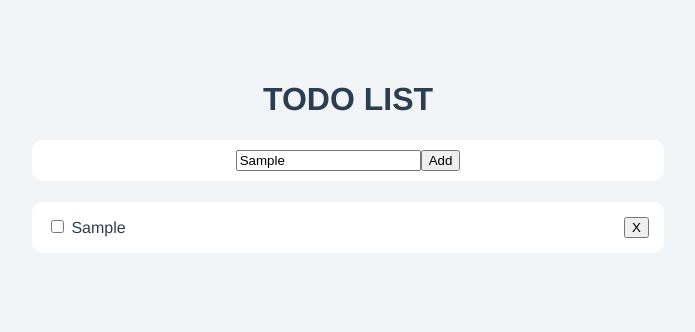
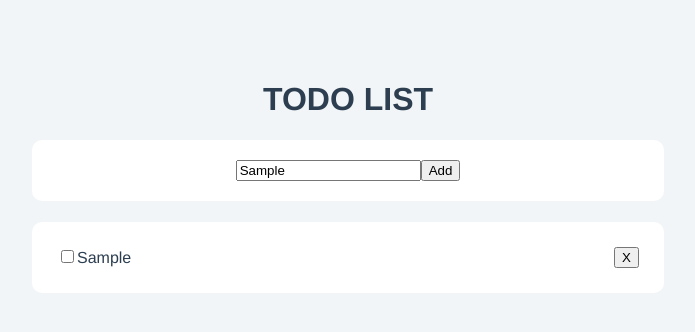
Before and after one commit to nathmotion/training-vue-node, a Vue app in the folder vue-front-app/: page / in a window 1280 px wide. Both pictures are taken after typing "Sample" into the empty fields and a click on the button "Add". Shown: the top 332 px of the page, without its empty margins (292-987 px from the left). Built offline with nearby package versions, Linux system fonts and the light colour scheme.

Commit message:
[REFACTO][CSS] change,optimize html and css todo list

```diff
--- a/vue-front-app/src/components/TaskForm.vue
+++ b/vue-front-app/src/components/TaskForm.vue
@@ -2,7 +2,7 @@
   <div id="task-form">
     <form @submit.prevent="handleSubmit">
       <input v-model="task.label" type="text"/>
-      <button>Add</button>
+      <button class="button-add">Add</button>
     </form>
   </div>
 </template>
@@ -27,19 +27,15 @@ export default {
 </script>
 
 <style scoped>
-/*form {
-  margin-bottom: 2rem;
+.button-add {
+  cursor: pointer;
 }
 
-input {
-  margin-right: 2rem;
-}*/
 #task-form {
   width: 50%;
   background-color: #FFFFFF;
-  padding-top: 10px;
-  padding-bottom: 10px;
+  padding-top: 20px;
+  padding-bottom: 20px;
   border-radius: 10px;
-
 }
 </style>
--- a/vue-front-app/src/components/TaskList.vue
+++ b/vue-front-app/src/components/TaskList.vue
@@ -3,11 +3,12 @@
     <p v-if="tasks.length < 1" class="empty-table task-item"> No task found!</p>
     <ul v-else class="list-task">
       <li v-for="task in tasks" :key="task.id" class="task-item">
-        <div class="task-part-left"><input type="checkbox" @change="$emit('complete-task',task)"/>
-          {{ task.label }}
+        <div class="task-part-left"><input type="checkbox" id="{{task.id}}" class="radio-item"
+                                           @change="$emit('complete-task',task)"/>
+          <label for="{{task.id}}">{{ task.label }}</label>
         </div>
         <div class=" task-part-right">
-          <button @click="$emit('delete-task', task.id)">X</button>
+          <button class="button-delete" @click="$emit('delete-task', task.id)">X</button>
         </div>
       </li>
     </ul>
@@ -34,13 +35,15 @@ export default {
 .list-task {
   width: 100%;
   margin-top: 21px;
-
 }
 
 .empty-table {
   padding: 25px;
   margin-top: 21px;
+}
 
+.button-delete {
+  cursor: pointer;
 }
 
 ul.list-task {
@@ -49,7 +52,7 @@ ul.list-task {
 }
 
 li.task-item {
-  padding: 15px;
+  padding: 25px;
   display: flex;
   justify-content: space-between;
   margin-bottom: 8px;
@@ -59,11 +62,21 @@ li.task-item {
   overflow: hidden;
   text-overflow: ellipsis;
   white-space: nowrap;
+  width: 100%;
+  text-align: left;
 }
+
+.task-part-left label {
+  cursor: pointer;
+}
+
+.radio-item {
+  cursor: pointer;
+}
+
 
 .task-item {
   background-color: #FFFFFF;
   border-radius: 10px;
-
 }
 </style>
```
